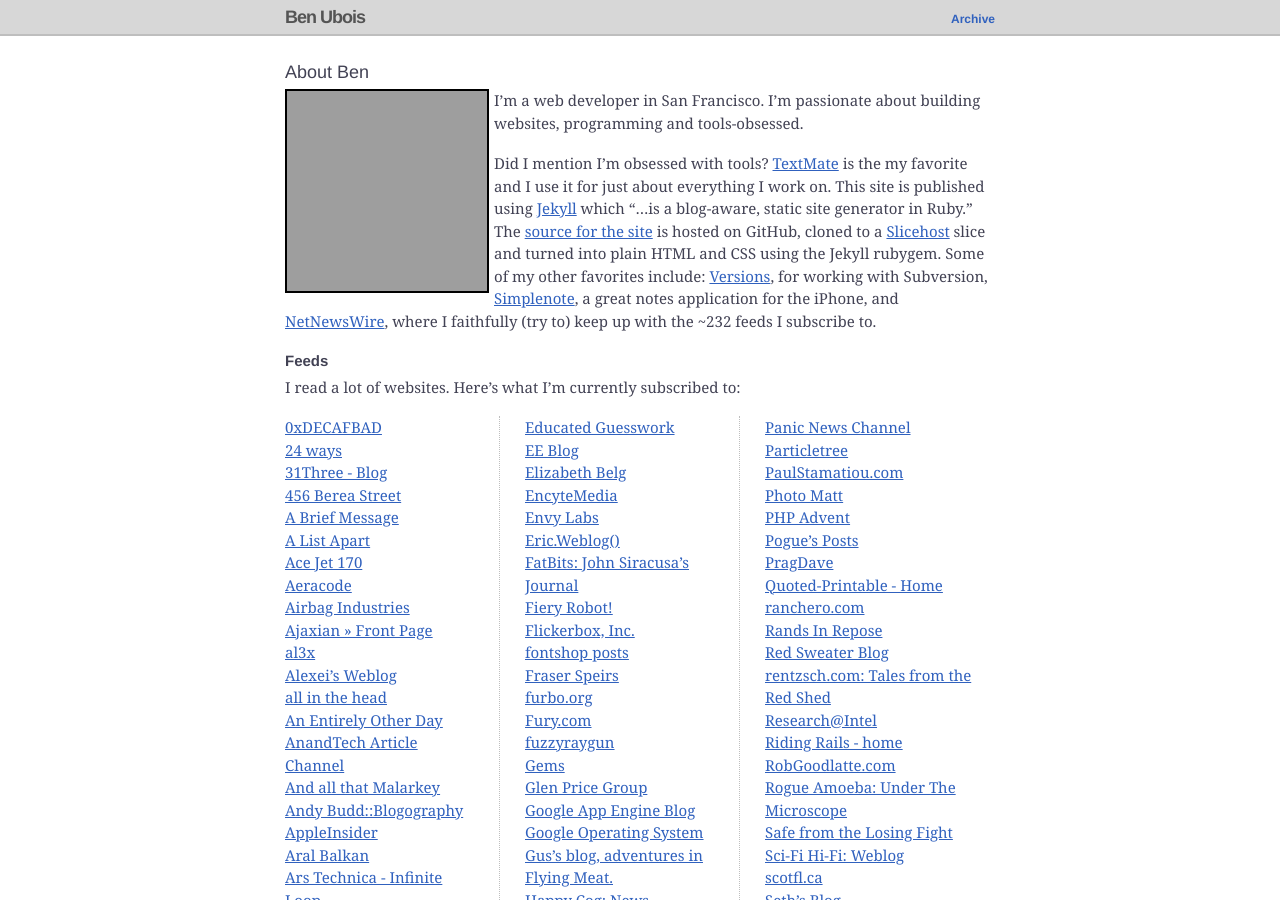
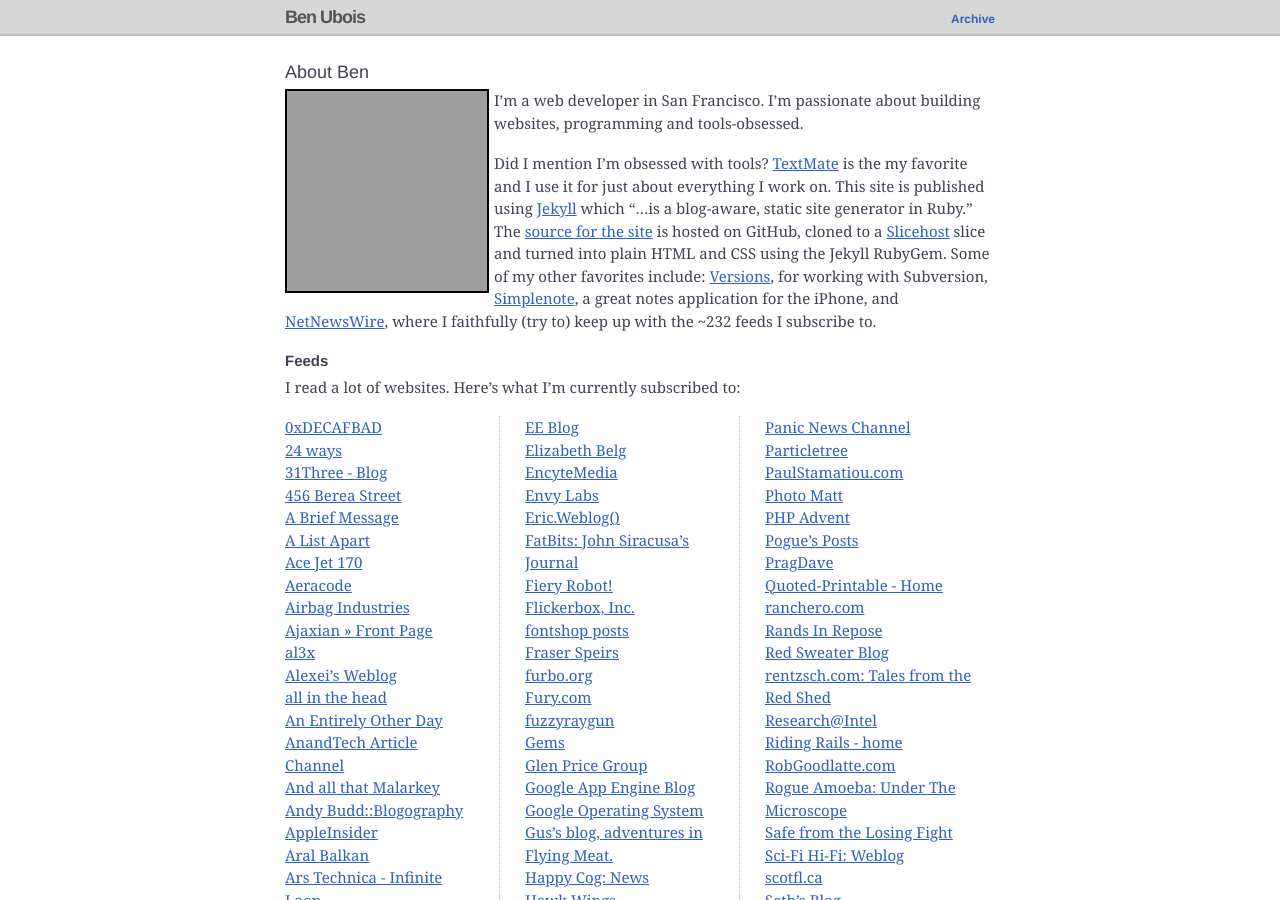
Before and after one commit to benubois/benubois.github.com, a Jekyll site: the page built from about.markdown, in a window 1280 px wide and 900 px high. Built offline with Jekyll 4.4.1, drawn with Linux system fonts in a browser that asks for light colours; grey boxes are pictures that could not be loaded.

Commit message:
Copy edit.

```diff
--- a/about.markdown
+++ b/about.markdown
@@ -8,7 +8,7 @@
 <img src="http://www.gravatar.com/avatar/b33367f25f1fe9f74ac257428580df25.png" class="callout" />
 I’m a web developer in San Francisco. I’m passionate about building websites, programming and tools-obsessed.
 
-Did I mention I’m obsessed with tools? [TextMate][tm] is the my favorite and I use it for just about everything I work on. This site is published using [Jekyll][jk] which “…is a blog-aware, static site generator in Ruby.” The [source for the site][src] is hosted on GitHub, cloned to a [Slicehost][sh] slice and turned into plain HTML and CSS using the Jekyll rubygem. Some of my other favorites include: [Versions][va], for working with Subversion, [Simplenote][sn], a great notes application for the iPhone, and [NetNewsWire][nnw], where I faithfully (try to) keep up with the ~232 feeds I subscribe to.
+Did I mention I’m obsessed with tools? [TextMate][tm] is the my favorite and I use it for just about everything I work on. This site is published using [Jekyll][jk] which “…is a blog-aware, static site generator in Ruby.” The [source for the site][src] is hosted on GitHub, cloned to a [Slicehost][sh] slice and turned into plain HTML and CSS using the Jekyll RubyGem. Some of my other favorites include: [Versions][va], for working with Subversion, [Simplenote][sn], a great notes application for the iPhone, and [NetNewsWire][nnw], where I faithfully (try to) keep up with the ~232 feeds I subscribe to.
 
 [tm]: http://macromates.com/
 [jk]: http://jekyllrb.com/
@@ -102,9 +102,9 @@
 * [Domaki](http://playgroundblues.com/posts/)
 * [Dr Nic](http://drnicwilliams.com)
 * [Drupal 7 User Experience Project](http://www.d7ux.org)
+* [Educated Guesswork](http://www.educatedguesswork.org/)
 </div>
 <div markdown="1" class="span-5 colborder">
-* [Educated Guesswork](http://www.educatedguesswork.org/)
 * [EE Blog](http://expressionengine.com/blog/)
 * [Elizabeth Belg](http://www.elizabethbelg.com)
 * [EncyteMedia](http://alternateidea.com/)
```
